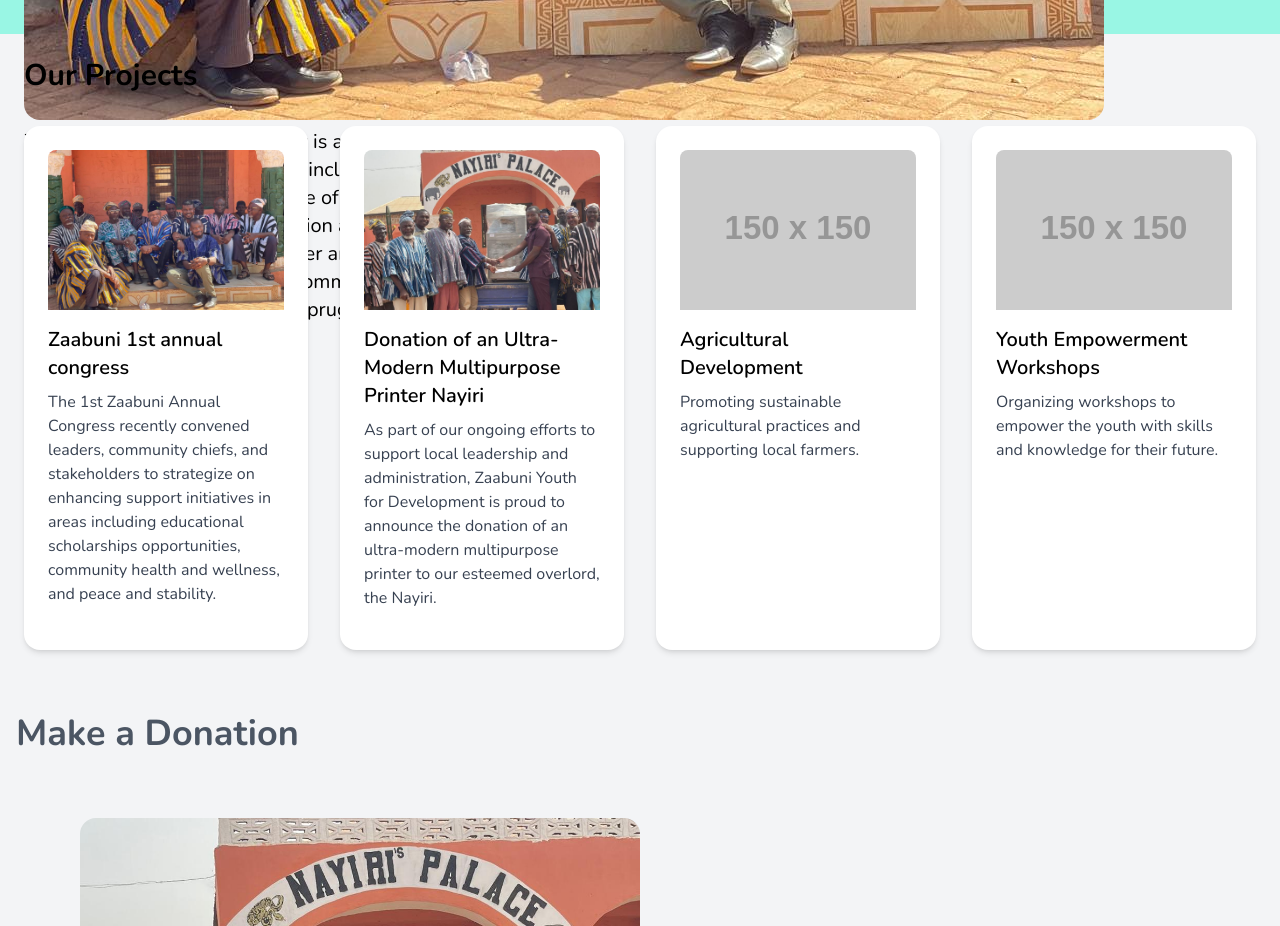
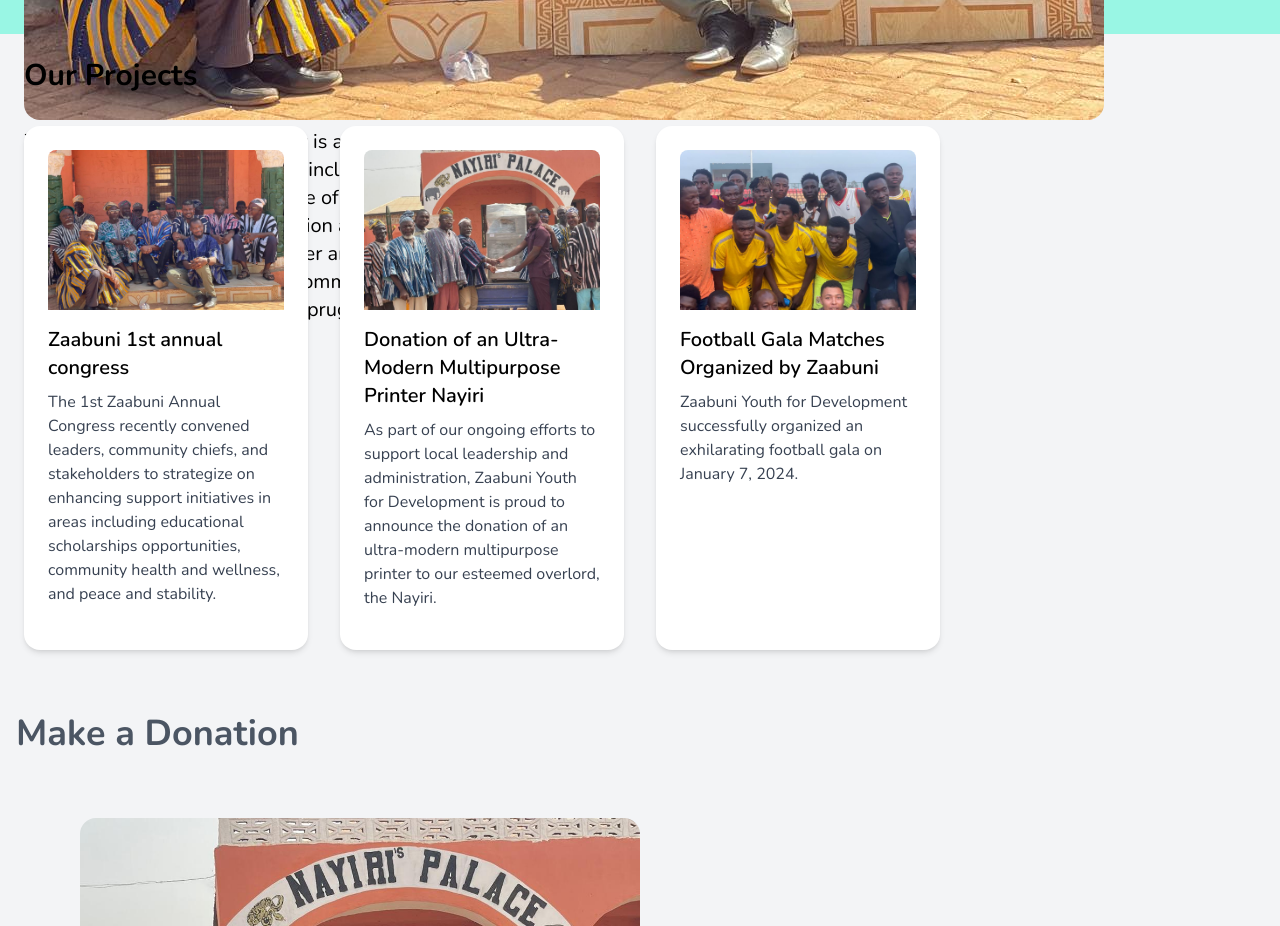
Before and after one commit to Tawphiq/zaabuni-youth, a React (Vite) app in the folder frontend/zaabuni/: page / in a window 1280 px wide. Shown: the part 2740-3666 px from the top of the page. Built offline with nearby package versions, Linux system fonts and the light colour scheme; a web font is replaced by a local one.

Commit message:
"3rd project done"

```diff
--- a/frontend/zaabuni/src/components/ProjectDetail.jsx
+++ b/frontend/zaabuni/src/components/ProjectDetail.jsx
@@ -11,6 +11,8 @@ import scene4 from '../assets/scene4.jpg'
 import scene7 from '../assets/scene7.jpg'
 //Donation of an Ultra-Modern Multipurpose Printer Nayiri
 import donatezaa from '../assets/donatezaa.jpg'
+//Football Gala Matches Organized by Zaabuni
+import galamatch from '../assets/galamatch.jpg'
 
 
 const projects = [
@@ -28,15 +30,9 @@ const projects = [
   },
   {
     id: 3,
-    title: 'Agricultural Development',
-    description: 'Promoting sustainable agricultural practices and supporting local farmers. Detailed description goes here...',
-    image: 'https://via.placeholder.com/150', // Replace with actual image URL
-  },
-  {
-    id: 4,
-    title: 'Youth Empowerment Workshops',
-    description: 'Organizing workshops to empower the youth with skills and knowledge for their future. Detailed description goes here...',
-    image: 'https://via.placeholder.com/150', // Replace with actual image URL
+    title: 'Football Gala Matches Organized by Zaabuni',
+    description: 'Zaabuni Youth for Development successfully organized an exhilarating football gala on January 7, 2024. The event brought together teams from across Mamprugu to compete in a friendly yet competitive environment, fostering community spirit and unity. The tournament culminated in a thrilling final match where the West Mamprusi team emerged victorious, claiming the championship title.',
+    image: galamatch,
   },
 ];
 
@@ -85,6 +81,12 @@ const ProjectDetail = () => {
             <p>This donation will streamline administrative tasks, reduce operational costs, and improve the overall functionality of the office, thereby enhancing governance and service delivery to the people of Mamprugu.</p>
           </div> }
 
+          {project.title === 'Football Gala Matches Organized by Zaabuni' && <div>
+            <p>Teams from various areas participated in a series of matches, showcasing their skills and sportsmanship. The tournament provided an opportunity for local talent to shine and for the community to come together in celebration.</p>
+            <p>The event not only encouraged physical fitness and teamwork but also strengthened the bonds within the community. It served as a platform for identifying potential football talents who may represent Mamprugu in larger regional and national competitions.</p>
+            <p>This initiative highlights our commitment to enhancing social cohesion and providing recreational opportunities for the youth.</p>
+            </div>}
+
         </div>
       </div>
     </section>
--- a/frontend/zaabuni/src/components/Projects.jsx
+++ b/frontend/zaabuni/src/components/Projects.jsx
@@ -3,6 +3,7 @@ import React from 'react';
 import { Link } from 'react-router-dom';
 import zabout from '../assets/zabout.jpg'
 import donatezaa from '../assets/donatezaa.jpg'
+import zaagala from '../assets/zaagala.jpg'
 
 
 const projects = [
@@ -20,15 +21,9 @@ const projects = [
   },
   {
     id: 3,
-    title: 'Agricultural Development',
-    description: 'Promoting sustainable agricultural practices and supporting local farmers.',
-    image: 'https://via.placeholder.com/150', // Replace with actual image URL
-  },
-  {
-    id: 4,
-    title: 'Youth Empowerment Workshops',
-    description: 'Organizing workshops to empower the youth with skills and knowledge for their future.',
-    image: 'https://via.placeholder.com/150', // Replace with actual image URL
+    title: 'Football Gala Matches Organized by Zaabuni',
+    description: 'Zaabuni Youth for Development successfully organized an exhilarating football gala on January 7, 2024.',
+    image: zaagala,
   },
 ];
 
```
Also changed, not shown: frontend/zaabuni/src/assets/galamatch.jpg (added), frontend/zaabuni/src/assets/zaagala.jpg (added).
